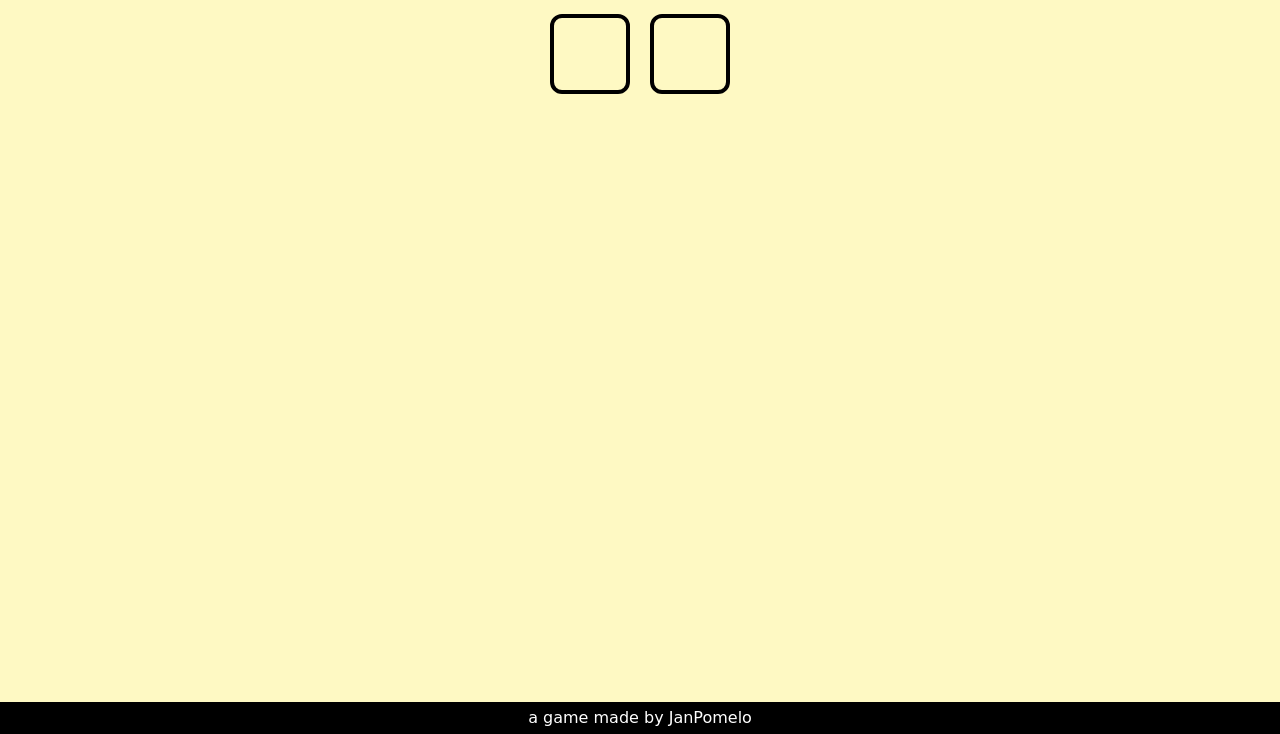
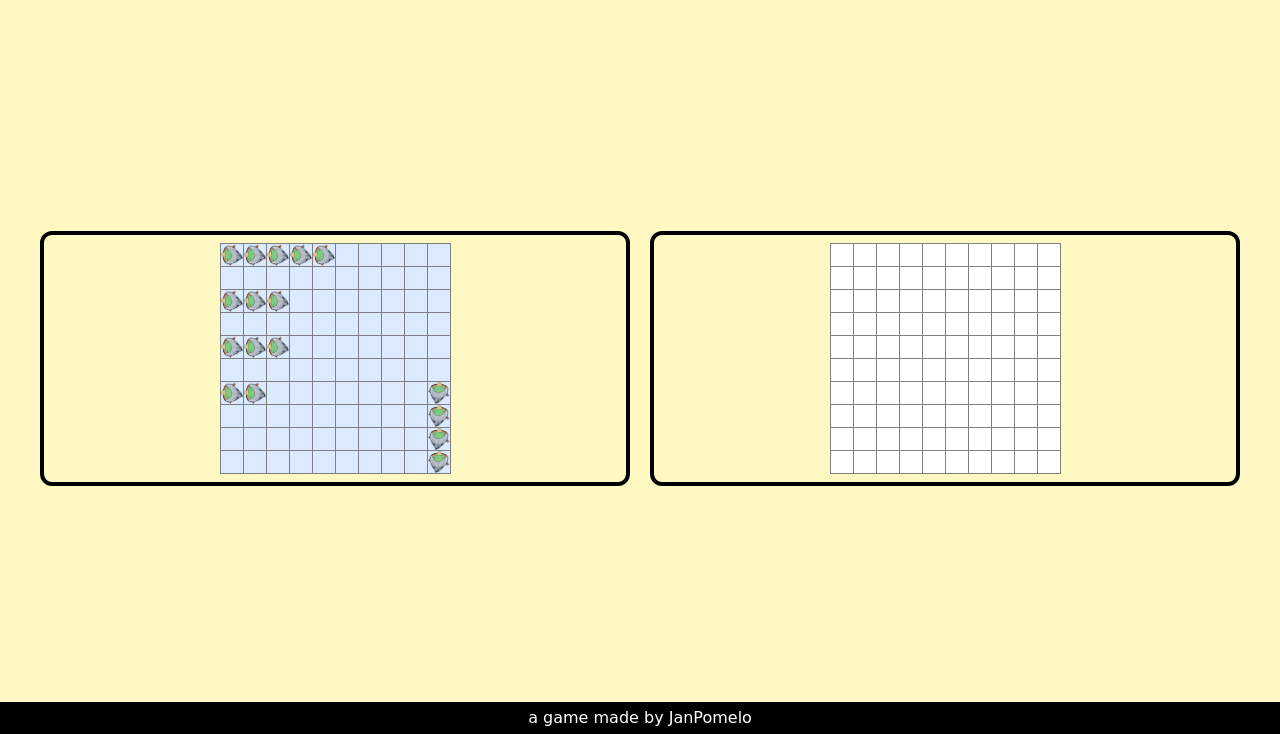
Before and after one commit to JanPomelo/battleships, a website built with webpack: page dist/index.html in a window 1280 px wide. Shown: the part 66-800 px from the top of the page. Built offline with nearby package versions, Linux system fonts and the light colour scheme.

Commit message:
Implement display of ships

```diff
--- /dev/null
+++ b/src/custom.d.ts
@@ -0,0 +1,4 @@
+declare module "*.jpg";
+declare module "*.png";
+declare module "*.jpeg";
+declare module "*.gif";
--- a/src/game.ts
+++ b/src/game.ts
@@ -7,8 +7,8 @@
 };
 
 export function startNewGame(): Game {
-  const player = new Player();
-  const computer = new Player();
+  const player = new Player("Player");
+  const computer = new Player("Computer");
   placeAllShips(player);
   placeAllShips(computer);
   return {
--- a/src/index.ts
+++ b/src/index.ts
@@ -1,7 +1,8 @@
-import './style.css';
-import { createPlayerDiv } from './pageLoad';
+import "./style.css";
+import { createPlayerDiv } from "./pageLoad";
+import { startNewGame } from "./game";
 const gameDiv = document.querySelector("#gameDiv");
+const game = startNewGame();
+gameDiv.appendChild(createPlayerDiv("player", game.player));
 
-gameDiv.appendChild(createPlayerDiv('player'));
-
-gameDiv.appendChild(createPlayerDiv('computer'));
+gameDiv.appendChild(createPlayerDiv("computer", game.computer));
--- a/src/pageLoad.ts
+++ b/src/pageLoad.ts
@@ -1,9 +1,40 @@
-'use strict'
+"use strict";
 
-
-export function createPlayerDiv(id: string): HTMLDivElement {
-  const div: HTMLDivElement = document.createElement('div');
-  div.classList.add('h-20', 'w-20', 'rounded-xl', 'border-4', 'border-black');
+import { Player } from "./player";
+import Duck from "./img/duck.jpg";
+export function createPlayerDiv(id: string, player: Player): HTMLDivElement {
+  const div: HTMLDivElement = document.createElement("div");
+  div.classList.add("flex", "flex-col", "items-center", "w-full", "p-2", "rounded-xl", "border-4", "border-black");
   div.id = id;
+  div.appendChild(createGrid(player));
   return div;
 }
+
+function createGrid(player: Player): HTMLDivElement {
+  const div: HTMLDivElement = document.createElement("div");
+  div.classList.add("battleGrid");
+  for (let i = 0; i < player.board.board.length; i++) {
+    for (let j = 0; j < player.board.board[i].length; j++) {
+      const gridPoint = document.createElement("div");
+      if (player.name === "Player") {
+        gridPoint.classList.add("bg-blue-100");
+        if (player.board.board[i][j]) {
+          const bckgrndIMG: HTMLImageElement = document.createElement("img");
+          gridPoint.classList.add("overflow-hidden");
+          bckgrndIMG.src = Duck;
+          gridPoint.appendChild(bckgrndIMG);
+          bckgrndIMG.classList.add("h-full", "w-full");
+          if (player.board.board[i][j - 1] || player.board.board[i][j + 1]) {
+            bckgrndIMG.classList.add("rotate-90");
+          } else {
+            bckgrndIMG.classList.add("rotate-180");
+          }
+        }
+      } else {
+        gridPoint.classList.add('bg-white');
+      }
+      div.appendChild(gridPoint);
+    }
+  }
+  return div;
+}
--- a/src/player.test.ts
+++ b/src/player.test.ts
@@ -3,8 +3,8 @@ import { Player } from "./player";
 
 describe("Player Class Test", () => {
   test("Test the player move", () => {
-    const player = new Player();
-    const computer = new Player();
+    const player = new Player('Player');
+    const computer = new Player('Computer');
     player.makeMove([0, 0], computer);
     const cpBoard: Gameboard = computer.board;
     expect(cpBoard.board[0][0]).toBe("Sea");
--- a/src/player.ts
+++ b/src/player.ts
@@ -3,11 +3,16 @@ import { Gameboard } from "./gameboard"
 
 export class Player {
   private gameBoard: Gameboard;
+  private playerName: string;
 
-  constructor() {
+  constructor(name: string) {
     this.gameBoard = new Gameboard();
+    this.playerName = name;
   }
 
+  get name() {
+    return this.playerName;
+  }
   get board() {
     return this.gameBoard;
   }
--- a/src/style.css
+++ b/src/style.css
@@ -1,8 +1,22 @@
 @tailwind base;
 @tailwind components;
 @tailwind utilities;
-@import url('https://fonts.googleapis.com/css2?family=Amatic+SC:wght@400;700&display=swap');
+@import url("https://fonts.googleapis.com/css2?family=Amatic+SC:wght@400;700&display=swap");
 
 html {
- font-family: 'Amatic SC', cursive;
+  font-family: "Amatic SC", cursive;
 }
+
+.battleGrid {
+  display: grid;
+  grid-template-columns: repeat(10, 22px);
+  grid-template-rows: repeat(10, 22px);
+  width: fit-content;
+  background-color: gray;
+  gap: 1px;
+  border: 1px solid gray;
+}
+
+img {
+  mix-blend-mode: multiply;
+}
--- a/webpack.config.js
+++ b/webpack.config.js
@@ -30,15 +30,16 @@ module.exports = {
         exclude: /node_modules/,
       },
       {
+        test: /\.(png|svg|jpg|jpeg|gif)$/i,
+        type: "asset/resource",
+      },
+      {
         test: /\.(?:js|mjs|cjs)$/,
         exclude: /node_modules/,
         use: {
           loader: "babel-loader",
           options: {
-            presets: [
-              ["@babel/preset-env", { targets: "defaults" }],
-              ["@babel/preset-typescript"],
-            ],
+            presets: [["@babel/preset-env", { targets: "defaults" }], ["@babel/preset-typescript"]],
           },
         },
       },
```
Also changed, not shown: dist/afb92a90c86d44465360.jpg (added), dist/bundle.js, dist/index.html, src/img/Duck_from_above.png (added), src/img/duck.jpg (added).
